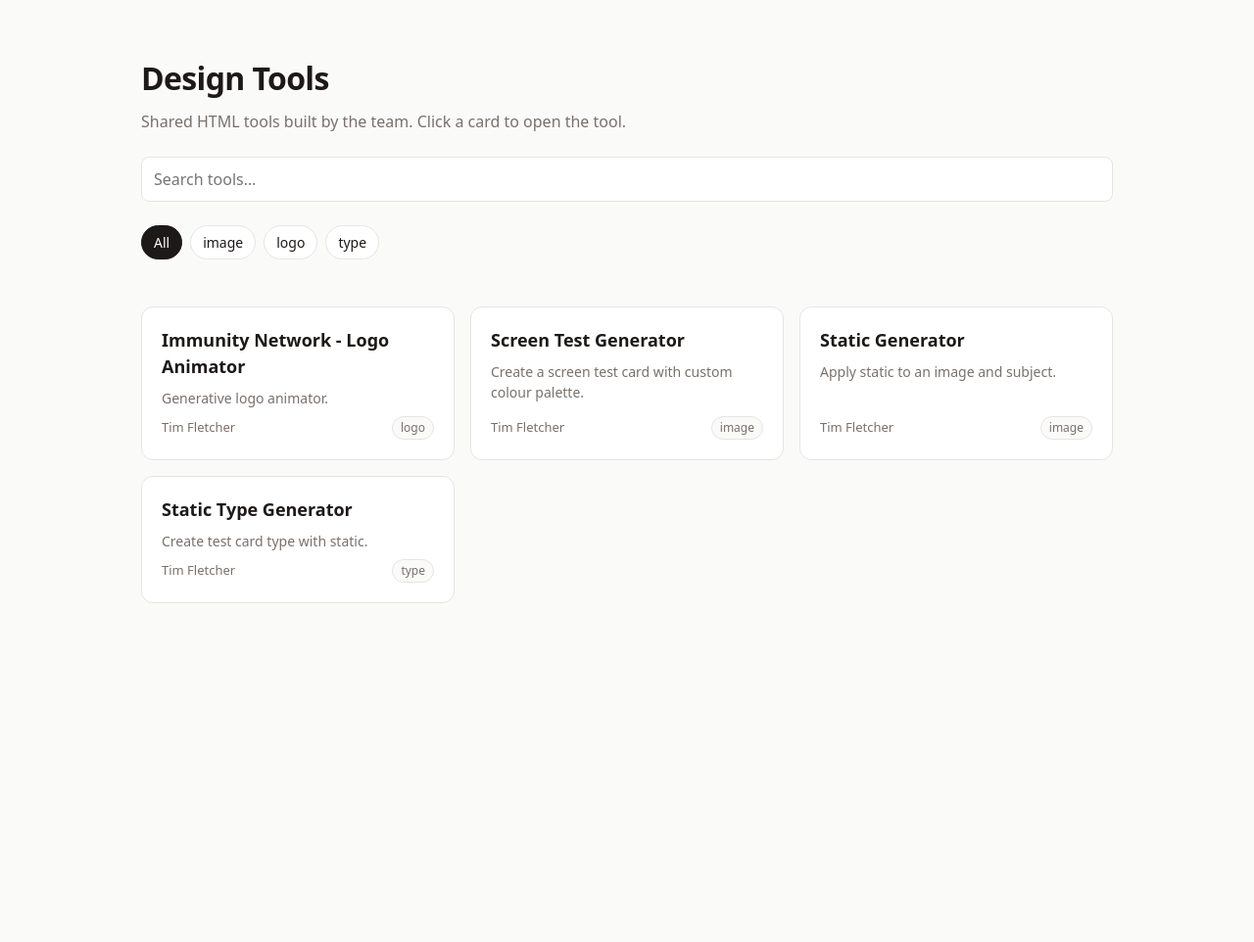
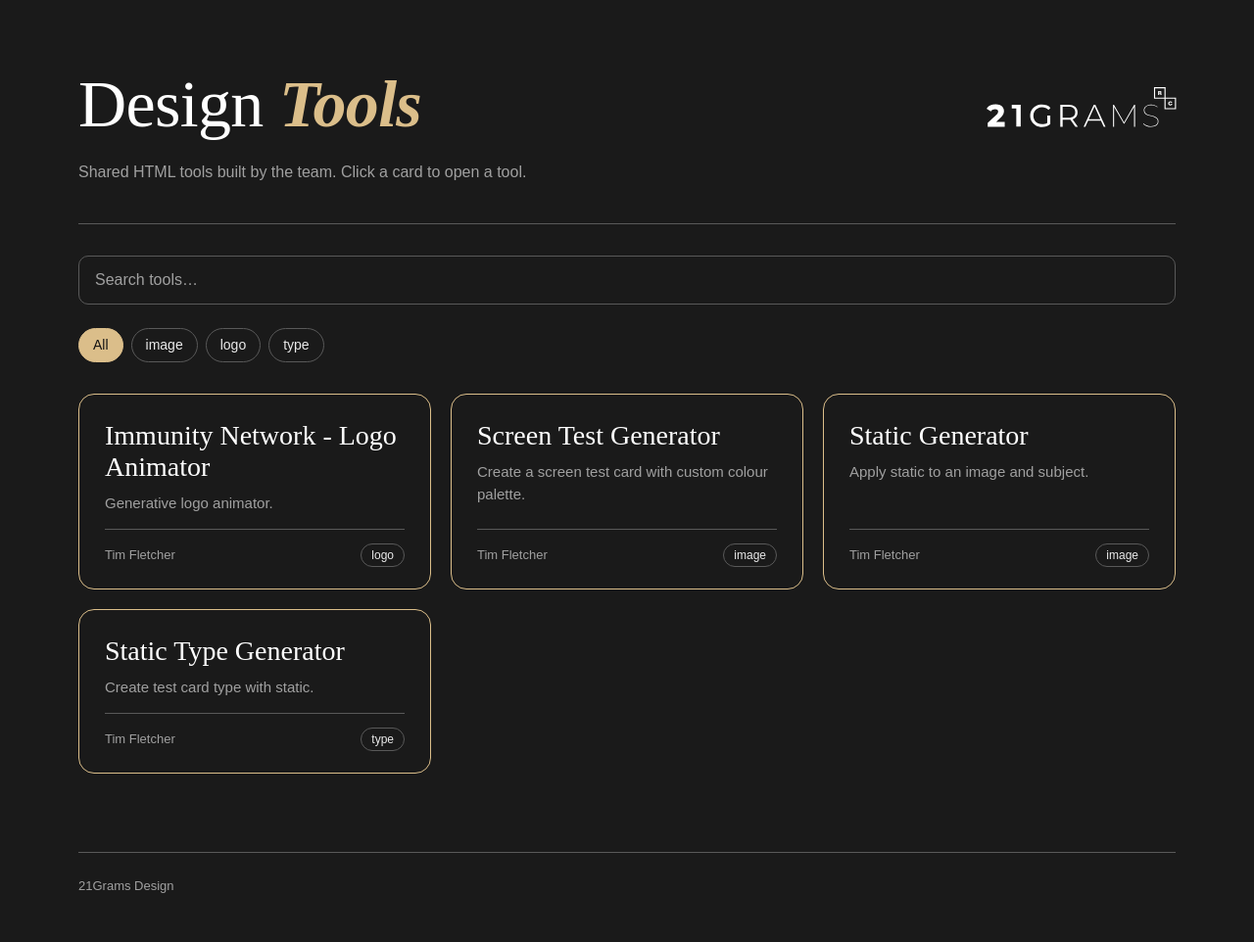
Before and after one commit to 21G-Design/design-tools, a plain HTML site: page index.html in a window 1280 px wide. Shown: the whole page at 98% size. Before the commit the page ends 800 px from the top, so only its background shows below. Drawn offline with Linux system fonts and the light colour scheme.

Commit message:
Add files via upload

```diff
--- a/index.html
+++ b/index.html
@@ -3,47 +3,96 @@
 <head>
 <meta charset="utf-8">
 <meta name="viewport" content="width=device-width, initial-scale=1">
-<title>Design Tools</title>
+<title>Design Tools · 21Grams</title>
 <style>
   :root {
-    --bg: #fafaf9; --card: #fff; --ink: #1c1917; --muted: #78716c;
-    --line: #e7e5e4; --accent: #2563eb;
-  }
-  @media (prefers-color-scheme: dark) {
-    :root { --bg: #0c0a09; --card: #1c1917; --ink: #f5f5f4; --muted: #a8a29e; --line: #292524; --accent: #60a5fa; }
+    --bg: #1A1A1A;
+    --text: #EAEAEA;
+    --gold: #DBBE8A;
+    --black: #141414;
+    --subcopy: #A0A0A0;
+    --stroke: #595959;
+    --serif: "Times New Roman", Times, serif;
+    --sans: Arial, Helvetica, sans-serif;
+    --h1: clamp(40px, 5.5vw, 68px);
   }
   * { box-sizing: border-box; }
-  body { margin: 0; font: 16px/1.5 system-ui, -apple-system, "Segoe UI", sans-serif; background: var(--bg); color: var(--ink); }
-  header, main { max-width: 1040px; margin: 0 auto; padding: 0 24px; }
-  header { padding-top: 56px; padding-bottom: 24px; }
-  h1 { font-size: 32px; margin: 0 0 8px; letter-spacing: -0.02em; }
-  header p { margin: 0; color: var(--muted); }
-  .controls { display: flex; gap: 8px; flex-wrap: wrap; margin: 24px 0 8px; }
-  input[type=search] { flex: 1 1 240px; padding: 10px 12px; border: 1px solid var(--line); border-radius: 8px; background: var(--card); color: var(--ink); font: inherit; }
-  .tag-btn { padding: 6px 12px; border: 1px solid var(--line); border-radius: 999px; background: var(--card); color: var(--ink); font: inherit; font-size: 14px; cursor: pointer; }
-  .tag-btn[aria-pressed=true] { background: var(--ink); color: var(--bg); border-color: var(--ink); }
-  .grid { display: grid; grid-template-columns: repeat(auto-fill, minmax(280px, 1fr)); gap: 16px; padding: 16px 0 64px; }
-  .card { display: flex; flex-direction: column; gap: 8px; padding: 20px; background: var(--card); border: 1px solid var(--line); border-radius: 12px; text-decoration: none; color: inherit; transition: border-color .15s, transform .15s; }
-  .card:hover { border-color: var(--accent); transform: translateY(-2px); }
-  .card h2 { font-size: 18px; margin: 0; }
-  .card p { margin: 0; color: var(--muted); font-size: 14px; flex: 1; }
-  .meta { display: flex; justify-content: space-between; align-items: center; font-size: 13px; color: var(--muted); }
-  .tags span { display: inline-block; margin-left: 4px; padding: 2px 8px; border-radius: 999px; background: var(--bg); border: 1px solid var(--line); font-size: 12px; }
-  .empty { color: var(--muted); padding: 32px 0; }
+  html { background: var(--bg); }
+  body { margin: 0; font: 16px/1.5 var(--sans); color: var(--text); background: var(--bg); }
+  .wrap { max-width: 1200px; margin: 0 auto; padding: 0 40px; }
+
+  /* Header: heading left, logo right, sharing one baseline */
+  header { padding: 72px 0 40px; }
+  .masthead { display: flex; justify-content: space-between; align-items: baseline; flex-wrap: wrap; gap: 24px 40px; }
+  h1 { margin: 0; font-family: var(--serif); font-weight: 400; font-size: var(--h1); line-height: 1; color: #fff; letter-spacing: -0.01em; }
+  h1 em { font-style: italic; font-weight: 700; color: var(--gold); }
+  /* Logo is cropped so its bottom edge is the letters' baseline.
+     Full size = Times cap height (0.662em) × logo box / logo cap height (205.2 / 114.1); shown at 50%. */
+  .logo { display: block; height: calc(var(--h1) * 1.1906 * 0.5); width: auto; overflow: visible; fill: #fff; flex: none; }
+  .intro { margin: 24px 0 0; color: var(--subcopy); max-width: 560px; }
+
+  /* Search + tag filters */
+  .controls { display: flex; flex-wrap: wrap; gap: 10px; align-items: center; padding: 8px 0 8px; border-top: 1px solid var(--stroke); padding-top: 32px; }
+  input[type=search] { flex: 1 1 280px; padding: 12px 16px; border: 1px solid var(--stroke); border-radius: 10px; background: transparent; color: var(--text); font: inherit; }
+  input[type=search]::placeholder { color: var(--subcopy); }
+  input[type=search]:focus { outline: none; border-color: var(--gold); }
+  .tags { display: flex; flex-wrap: wrap; gap: 8px; padding-top: 16px; }
+  .tag-btn { padding: 6px 14px; border: 1px solid var(--stroke); border-radius: 999px; background: transparent; color: var(--text); font: inherit; font-size: 14px; cursor: pointer; }
+  .tag-btn:hover { border-color: var(--gold); }
+  .tag-btn[aria-pressed=true] { background: var(--gold); border-color: var(--gold); color: var(--black); }
+
+  /* Tool cards */
+  .grid { display: grid; grid-template-columns: repeat(auto-fill, minmax(300px, 1fr)); gap: 20px; padding: 32px 0 80px; }
+  .card { display: flex; flex-direction: column; gap: 10px; padding: 26px 26px 22px; border: 1px solid var(--gold); border-radius: 16px; text-decoration: none; color: inherit; transition: background .2s, transform .2s; }
+  .card:hover, .card:focus-visible { background: rgba(219, 190, 138, 0.07); transform: translateY(-2px); outline: none; }
+  .card h2 { margin: 0; font-family: var(--serif); font-weight: 400; font-size: 28px; line-height: 1.15; color: #fff; }
+  .card h2::after { content: " →"; color: var(--gold); opacity: 0; transition: opacity .2s; }
+  .card:hover h2::after { opacity: 1; }
+  .card p { margin: 0; color: var(--subcopy); font-size: 15px; flex: 1; }
+  .meta { display: flex; justify-content: space-between; align-items: center; gap: 12px; padding-top: 14px; margin-top: 4px; border-top: 1px solid var(--stroke); font-size: 13px; color: var(--subcopy); }
+  .meta .tags-inline span { display: inline-block; margin-left: 6px; padding: 2px 10px; border: 1px solid var(--stroke); border-radius: 999px; font-size: 12px; color: var(--text); }
+  .empty { color: var(--subcopy); }
+
+  footer { padding: 24px 0 48px; border-top: 1px solid var(--stroke); color: var(--subcopy); font-size: 13px; }
+
+  @media (max-width: 600px) {
+    .wrap { padding: 0 20px; }
+    header { padding-top: 48px; }
+  }
 </style>
 </head>
 <body>
+<div class="wrap">
   <header>
-  <h1>Design Tools</h1>
-  <p>Shared HTML tools built by the team. Click a card to open the tool.</p>
+    <div class="masthead">
+      <h1>Design <em>Tools</em></h1>
+      <svg class="logo" role="img" aria-label="21Grams" xmlns="http://www.w3.org/2000/svg" viewBox="469.8 437 980.9 205.2">
+        <path d="M1375.62,462.78c0-4.56-3.65-6.1-7.64-6.1h-10.09v20.58h5.76v-7.13h3.02c1.82,0,2.74.51,2.79,2.68v4.39h5.82v-4.79c-.11-2.57-.63-3.99-2.85-4.85,1.94-.74,3.19-2.68,3.19-4.79ZM1367.07,465.98h-3.48v-4.73h3.48c1.71,0,2.57.86,2.57,2.39s-.86,2.34-2.57,2.34Z"/>
+        <path d="M1396.49,491.24v-54.17h-59.87v59.87h54.17v54.17h59.87v-59.87h-54.17ZM1342.26,491.24v-48.52h48.52v48.52h-48.52ZM1444.96,545.46h-48.47v-48.52h48.52l-.06,48.52h0Z"/>
+        <path d="M1420.84,531.95c5.7,0,9.69-3.25,10.61-8.38h-6.16c-.51,2.05-2.34,3.48-4.45,3.36-3.36,0-4.79-2.74-4.79-5.76,0-3.59,1.88-5.76,4.79-5.76,2.05-.06,3.88,1.31,4.39,3.31h6.22c-.97-5.13-4.9-8.32-10.61-8.32-6.5,0-10.83,4.22-10.83,10.72,0,6.61,4.33,10.83,10.83,10.83Z"/>
+        <path d="M541.01,596.84c7.41-6.9,12.54-13.17,15.17-18.7,2.68-5.53,3.99-11.58,3.99-17.85,0-7.07-1.88-13.29-5.53-18.59-3.65-5.19-8.78-9.29-15.28-12.15-6.44-2.79-13.97-4.22-22.47-4.22-10.09,0-19.16,1.88-27.03,5.65-7.93,3.82-14.2,9.12-18.76,15.85l-1.25,1.88,22.29,14.37,1.2-1.71c2.39-3.36,5.42-5.93,8.95-7.58,3.59-1.71,7.7-2.57,12.2-2.57,5.25,0,9.24,1.03,11.86,3.08,2.45,1.94,3.65,4.73,3.65,8.5,0,2.68-.74,5.47-2.11,8.27-1.48,2.91-4.45,6.44-8.72,10.55l-43.39,40.94v19.79h88.04v-25.26h-44.25l21.44-20.24Z"/>
+        <polygon points="600.37 547.86 623.75 547.86 623.75 641.26 646.61 641.26 646.61 528.36 600.37 528.36 600.37 547.86"/>
+        <path d="M784.09,621.64c-7.64,4.9-16.54,7.36-26.74,7.36-8.61,0-16.31-1.88-23.21-5.7-6.9-3.82-12.32-9.07-16.19-15.74-3.93-6.67-5.87-14.14-5.87-22.41s1.94-15.91,5.87-22.58c3.93-6.67,9.29-11.92,16.19-15.62,6.9-3.76,14.71-5.65,23.38-5.65,12.94,0,23.95,4.39,33.07,13.23l10.09-10.09c-5.19-5.76-11.58-10.15-18.99-13.11-7.41-2.97-15.74-4.5-24.86-4.5-11.63,0-22.07,2.51-31.36,7.53-9.29,5.02-16.59,11.97-21.84,20.87-5.25,8.9-7.93,18.93-7.93,29.99s2.62,21.04,7.93,29.88c5.3,8.84,12.54,15.79,21.78,20.87,9.24,5.07,19.62,7.58,31.13,7.58,8.15,0,15.97-1.25,23.49-3.76,7.53-2.51,14.08-6.1,19.73-10.78v-44.48h-15.68v37.12Z"/>
+        <path d="M929.55,642.17l-26.06-36.66c-2.91.34-5.99.51-9.12.51h-30.68v36.21h-12.09v-114.15h42.71c14.54,0,25.94,3.48,34.21,10.43,8.27,6.96,12.37,16.54,12.37,28.68,0,8.9-2.28,16.42-6.79,22.58-4.5,6.16-10.95,10.55-19.33,13.29l27.88,39.12h-13.11ZM919.91,588.23c5.99-5.02,8.95-12.03,8.95-21.04s-2.97-16.31-8.95-21.27c-5.99-4.96-14.6-7.41-25.94-7.41h-30.33v57.19h30.33c11.35.06,19.96-2.45,25.94-7.47Z"/>
+        <path d="M1061.78,610.07h-66.14l-14.48,32.1h-8.95l52.52-114.1h8.32l52.46,114.1h-8.95l-14.77-32.1ZM1058.7,603.05l-29.99-65.86-29.82,65.86h59.81Z"/>
+        <path d="M1233.3,642.17l-.17-102.86-50.06,87.07h-2.91l-50.18-86.73v102.52h-5.36v-114.1h4.56l52.46,91.29,52.34-91.29h4.56l.17,114.1h-5.42Z"/>
+        <path d="M1297.16,638.18c-7.3-2.97-12.89-6.84-16.76-11.63l2.28-2.11c3.71,4.33,8.95,7.98,15.79,10.83,6.84,2.91,14.14,4.33,21.84,4.33,11.86,0,20.76-2.34,26.8-7.07,6.04-4.73,9.07-10.83,9.07-18.36,0-5.87-1.6-10.55-4.73-14.03-3.14-3.48-7.01-6.1-11.63-7.81-4.62-1.71-10.83-3.54-18.65-5.36-8.38-2.05-15-4.05-19.9-5.93-4.9-1.88-9.07-4.85-12.49-8.78-3.42-3.99-5.13-9.24-5.13-15.91,0-5.19,1.37-9.98,4.05-14.37,2.74-4.33,6.96-7.81,12.72-10.43,5.76-2.62,12.89-3.93,21.38-3.93,6.1,0,12.09.97,17.9,2.85,5.87,1.88,10.95,4.45,15.17,7.58l-1.77,2.62c-4.45-3.25-9.41-5.7-14.88-7.41-5.47-1.65-10.89-2.51-16.19-2.51-11.4,0-20.13,2.39-26.06,7.24-5.99,4.85-8.95,11-8.95,18.53,0,5.87,1.6,10.55,4.73,14.08,3.14,3.54,7.07,6.16,11.75,7.93,4.68,1.77,10.95,3.59,18.93,5.53,8.27,2.05,14.83,4.05,19.73,5.93,4.9,1.88,9.01,4.79,12.37,8.67,3.36,3.88,5.07,9.07,5.07,15.57,0,5.19-1.43,9.98-4.22,14.37-2.85,4.33-7.13,7.81-12.94,10.38-5.82,2.57-13.06,3.82-21.78,3.82-8.44-.11-16.19-1.6-23.49-4.62Z"/>
+      </svg>
+    </div>
+    <p class="intro">Shared HTML tools built by the team. Click a card to open a tool.</p>
+  </header>
+
+  <main>
     <div class="controls">
       <input type="search" id="q" placeholder="Search tools…" aria-label="Search tools">
     </div>
-  <div class="controls" id="tags"></div>
-</header>
-<main>
+    <div class="tags" id="tags"></div>
     <div class="grid" id="grid"></div>
   </main>
+
+  <footer>21Grams Design</footer>
+</div>
+
 <script>
   let tools = [], activeTag = null;
   const grid = document.getElementById('grid');
@@ -63,7 +112,7 @@
         <h2>${esc(t.name)}</h2>
         <p>${esc(t.description)}</p>
         <div class="meta"><span>${esc(t.author)}</span>
-          <span class="tags">${(t.tags || []).map(x => `<span>${esc(x)}</span>`).join('')}</span></div>
+          <span class="tags-inline">${(t.tags || []).map(x => `<span>${esc(x)}</span>`).join('')}</span></div>
       </a>`).join('') : '<p class="empty">No tools match.</p>';
   }
 
```
Lines whose indentation alone changed are shown as unchanged.
